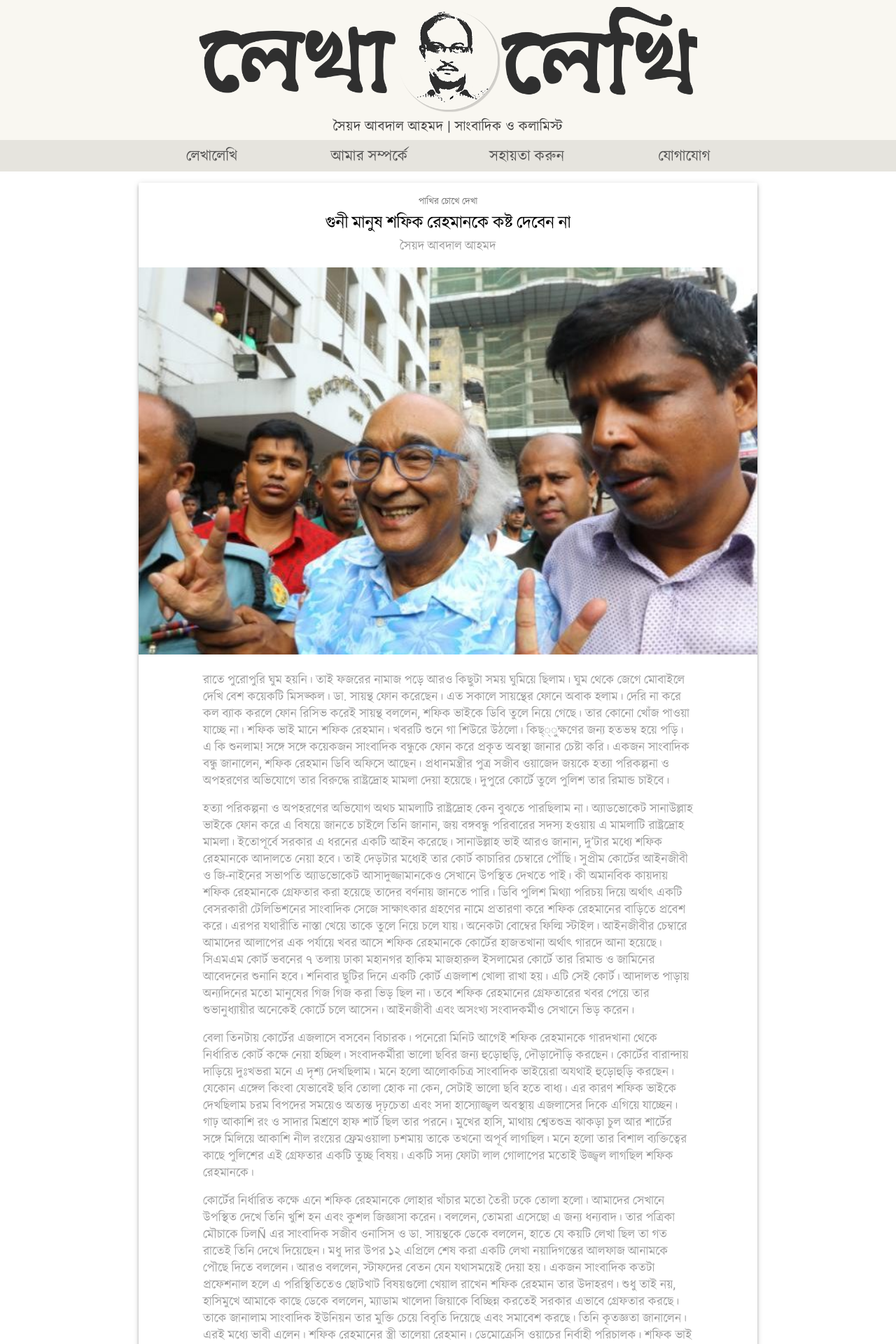
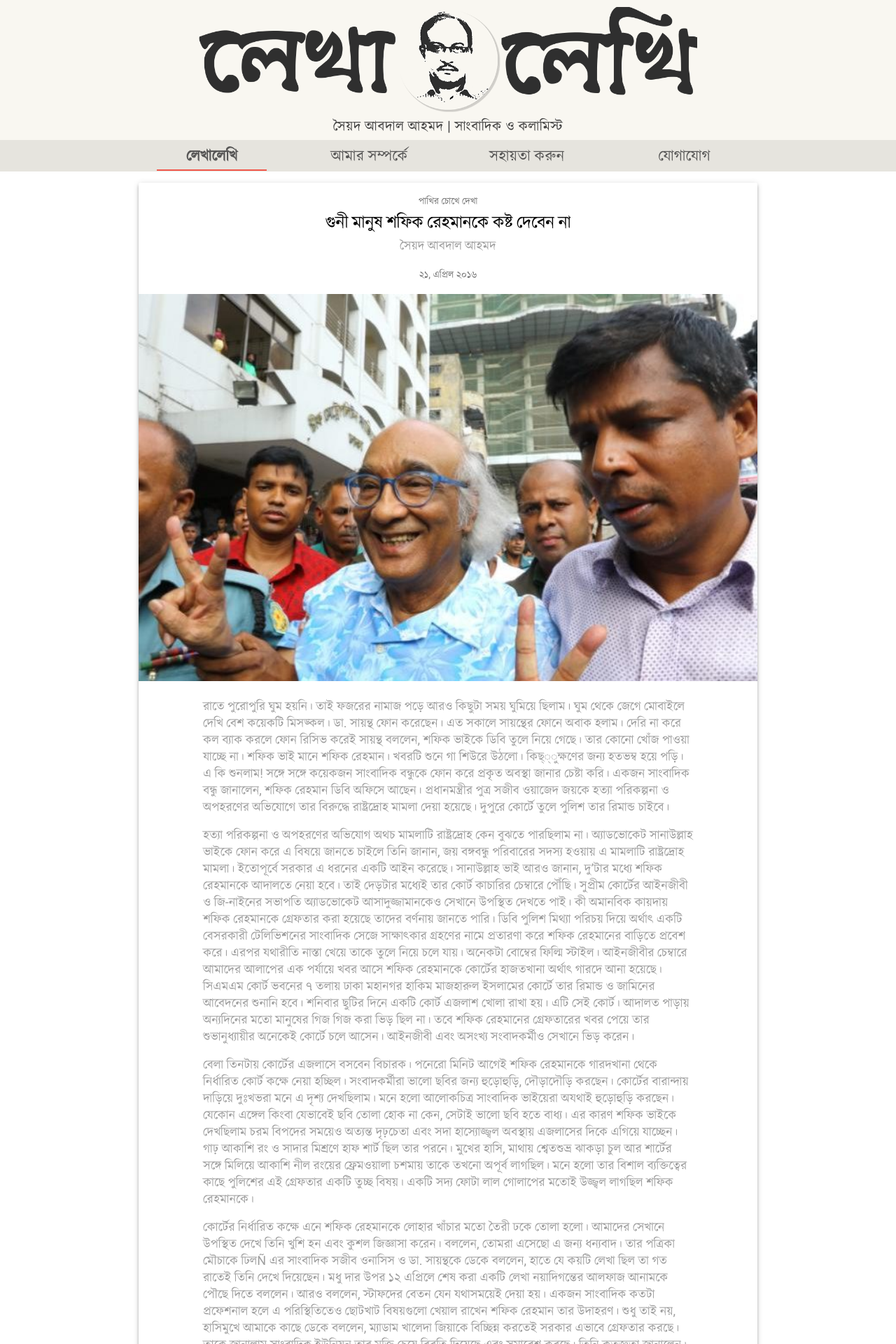
Before and after one commit to abdal62/abdal62.github.io, a Jekyll site: the page built from _posts/2016-04-21-গুনী-মানুষ-শফিক-রেহমানকে-কষ্ট-দেবেন-না.md, in a window 1280 px wide. Shown: the top 1920 px of the page at 70% size. Built offline with Jekyll 4.4.1, drawn with Linux system fonts in a browser that asks for light colours; nearby versions of some CDN libraries.

Commit message:
Added more navigation link problem changes

```diff
--- a/_config.yml
+++ b/_config.yml
@@ -5,6 +5,7 @@ url:                 http://syedabdalahmed.com
 paginate:            6
 paginate_path:       "/lekhalekhi/page:num/"
 baseurl:             "/"
+permalink:           /lekhalekhi/:title
 
 # About/contact
 author:
--- a/_includes/nav.html
+++ b/_includes/nav.html
@@ -1,26 +1,26 @@
 <nav class="mdl-navigation mdl-typography--body-1-force-preferred-font">
-    {% if page.url == '/' or page.url contains "/lekhalekhi" %}
-      <a class="mdl-navigation__link is-active" href="index.html">লেখালেখি</a>
+    {% if page.url == {{site.baseurl}} or page.url contains "/lekhalekhi" %}
+      <a class="mdl-navigation__link is-active" href="{{site.baseurl}}index.html">লেখালেখি</a>
     {% else %}
-      <a class="mdl-navigation__link" href="index.html">লেখালেখি</a>
+      <a class="mdl-navigation__link" href="{{site.baseurl}}index.html">লেখালেখি</a>
     {% endif %}
 
-    {% if page.url == '/about.html' %}
-      <a class="mdl-navigation__link is-active" href="/about.html">আমার সম্পর্কে</a>
+    {% if page.url contains "/about" %}
+      <a class="mdl-navigation__link is-active" href="{{site.baseurl}}about.html">আমার সম্পর্কে</a>
     {% else %}
-      <a class="mdl-navigation__link" href="/about.html">আমার সম্পর্কে</a>
+      <a class="mdl-navigation__link" href="{{site.baseurl}}about.html">আমার সম্পর্কে</a>
     {% endif %}
 
-    {% if page.url == '/supportme.html' %}
-      <a class="mdl-navigation__link is-active" href="/supportme.html">সহায়তা করুন</a>
+    {% if page.url contains "/supportme" %}
+      <a class="mdl-navigation__link is-active" href="{{site.baseurl}}supportme.html">সহায়তা করুন</a>
     {% else %}
-      <a class="mdl-navigation__link" href="/supportme.html">সহায়তা করুন</a>
+      <a class="mdl-navigation__link" href="{{site.baseurl}}supportme.html">সহায়তা করুন</a>
     {% endif %}
 
-    {% if page.url == '/contact.html' %}
-      <a class="mdl-navigation__link is-active" href="/contact.html">যোগাযোগ</a>
+    {% if page.url contains "/contact" %}
+      <a class="mdl-navigation__link is-active" href="{{site.baseurl}}contact.html">যোগাযোগ</a>
     {% else %}
-      <a class="mdl-navigation__link" href="/contact.html">যোগাযোগ</a>
+      <a class="mdl-navigation__link" href="{{site.baseurl}}contact.html">যোগাযোগ</a>
     {% endif %}
 
 </nav>
--- a/_layouts/default.html
+++ b/_layouts/default.html
@@ -41,7 +41,7 @@
         <header class="mdl-layout__header mdl-layout__header--waterfall portfolio-header">
             <div class="mdl-layout__header-row portfolio-logo-row">
                 <span class="mdl-layout__title">
-                    <div class="portfolio-logo" href="/"></div>
+                    <div class="portfolio-logo"></div>
                     <span class="mdl-layout__title">সৈয়দ আবদাল আহমদ | সাংবাদিক ও কলামিস্ট</span>
                 </span>
             </div>
--- a/_layouts/post.html
+++ b/_layouts/post.html
@@ -13,7 +13,9 @@ layout: default
             <div id="postAuthor" class="mdl-card__title">
                 <h3 id="postAuthorText"class="mdl-card__title-text">সৈয়দ আবদাল আহমদ</h3>
             </div>
-
+            <div id="postDate" class="mdl-card__title mdl-card__subtitle-text">
+              {{page.bengali_date}}
+            </div>
             <div class="mdl-card__media">
               {% if page.feature_image_path == nil %}
               <img class="article-image" src="{{site.baseurl}}images/about-header.jpg" border="0" alt="">
@@ -21,11 +23,40 @@ layout: default
               <img class="article-image" src="{{site.baseurl}}images/{{page.feature_image_path}}" border="0" alt="">
               {% endif %}
             </div>
-
             <div id="pageContentText" class="mdl-grid portfolio-copy">
                 <p id="pageContentText">{{page.content}}</p>
             </div>
         </div>
     </div>
+
+    <div class="pagination">
+      {% if page.previous.url %}
+        <a class="pagination-item older" href="{{page.previous.url}}">
+          <button class="mdl-button mdl-js-button mdl-button--raised mdl-js-ripple-effect mdl-button--accent">
+            পুরোনো লেখা
+          </button>
+        </a>
+      {% else %}
+        <span class="pagination-item older">
+          <button class="mdl-button mdl-js-button mdl-button--raised" disabled>
+            পুরোনো লেখা
+          </button>
+        </span>
+      {% endif %}
+      {% if page.next.url %}
+        <a class="pagination-item newer" href="{{page.next.url}}">
+          <button class="mdl-button mdl-js-button mdl-button--raised mdl-js-ripple-effect mdl-button--accent">
+            নতুন লেখা
+          </button>
+        </a>
+      {% else %}
+        <span class="pagination-item newer">
+          <button class="mdl-button mdl-js-button mdl-button--raised" disabled>
+            নতুন লেখা
+          </button>
+        </span>
+      {% endif %}
+    </div>
+    <br>
     {% include footer.html %}
 </main>
--- a/styles.css
+++ b/styles.css
@@ -15,6 +15,24 @@
   font-size: 20px;
   text-align: center;
 
+}
+
+.PageNavigation {
+  font-size: 14px;
+  display: block;
+  width: auto;
+  overflow: hidden;
+}
+
+.PageNavigation a {
+  display: block;
+  width: 50%;
+  float: left;
+  margin: 1em 0;
+}
+
+.PageNavigation .next {
+  text-align: right;
 }
 
 .mdl-cell > .mdl-card__menu {
@@ -123,10 +141,12 @@ div#postAuthor{
   margin-right: auto;
 }
 
-div#pageContentText.mdl-grid.portfolio-copy h2{
+div#pageContentText.mdl-grid.portfolio-copy h3{
   font-family: 'Roboto', kalpurush;
   font-size: 18px;
   font-weight: bolder;
+  padding-bottom: 0;
+  margin-bottom: 0;
 }
 
 div#pageContentText.mdl-grid.portfolio-copy p{
@@ -140,6 +160,13 @@ h3#postAuthorText{
   font-size: 18px;
   margin-left: auto;
   margin-right: auto;
+}
+
+div#postDate{
+  margin-left: auto;
+  margin-right: auto;
+  margin-top: 0;
+  padding-top: 0;
 }
 
 h1#postTitleText{
```
Also changed, not shown: other parts of _layouts/default.html (+1 -1 lines).
